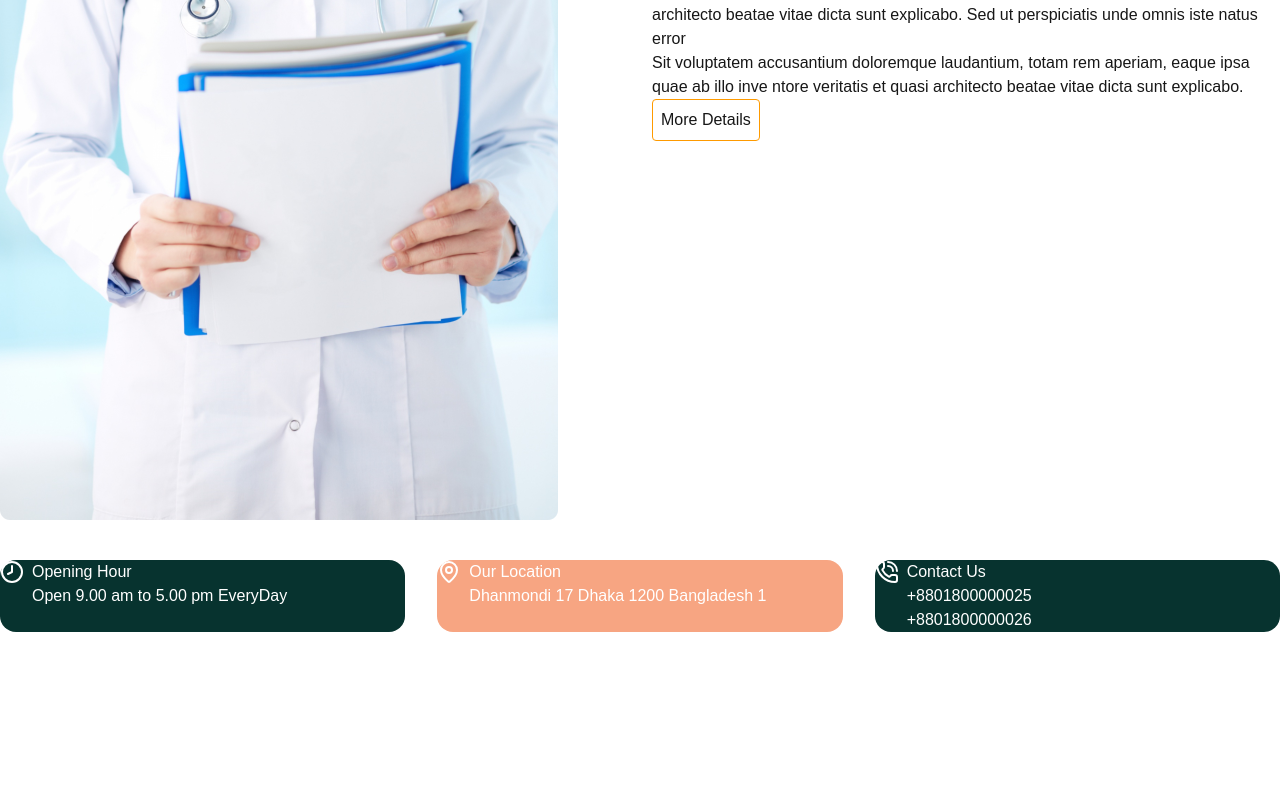
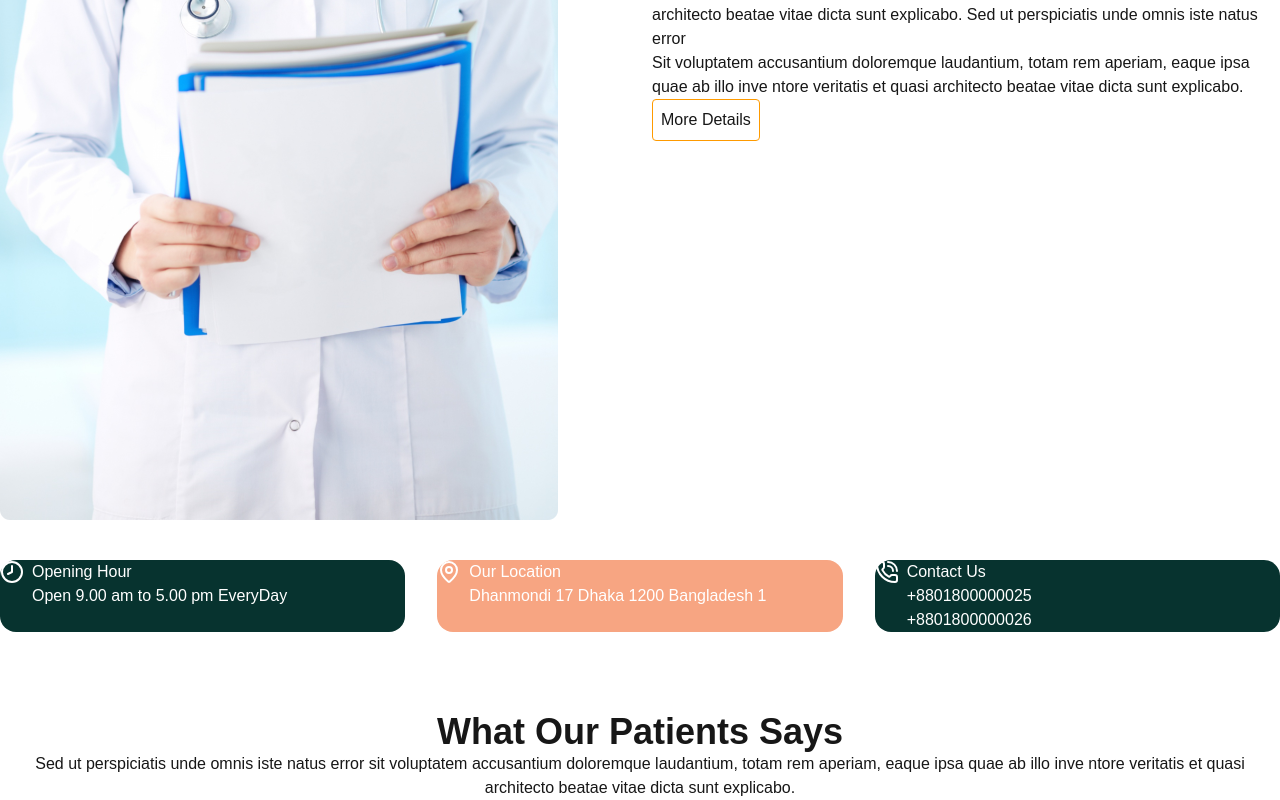
Before and after one commit to MujahidulIslam4541/Dakter-lagbe-client, a Next.js app: page / in a window 1280 px wide. Shown: the part 1485-2285 px from the top of the page. Before the commit the page ends 2197 px from the top, so only its background shows below. Built offline with nearby package versions, Linux system fonts and the light colour scheme.

Commit message:
create  reviews page

```diff
--- a/app/page.js
+++ b/app/page.js
@@ -1,12 +1,14 @@
 import React from 'react'
 import Banner from './pages/Banner/page'
 import OurService from './pages/Service/page'
+import OurReviews from './pages/reviews/page'
 
 const Home = () => {
   return (
     <div>
       <Banner></Banner>
       <OurService></OurService>
+      <OurReviews></OurReviews>
     </div>
   )
 }
--- /dev/null
+++ b/app/pages/reviews/page.jsx
@@ -0,0 +1,18 @@
+import React from "react";
+
+const OurReviews = () => {
+  return (
+    <div className="max-w-7xl mx-auto mt-10">
+      {/* heading */}
+      <div className="text-center">
+        <h2 className="text-4xl font-bold">What Our Patients Says</h2>
+        <p>
+          Sed ut perspiciatis unde omnis iste natus error sit voluptatem accusantium doloremque laudantium, totam rem
+          aperiam, eaque ipsa quae ab illo inve ntore veritatis et quasi architecto beatae vitae dicta sunt explicabo.
+        </p>
+      </div>
+    </div>
+  );
+};
+
+export default OurReviews;
```
Also changed, not shown: app/pages/Banner/page.jsx (+1 -1 lines).
